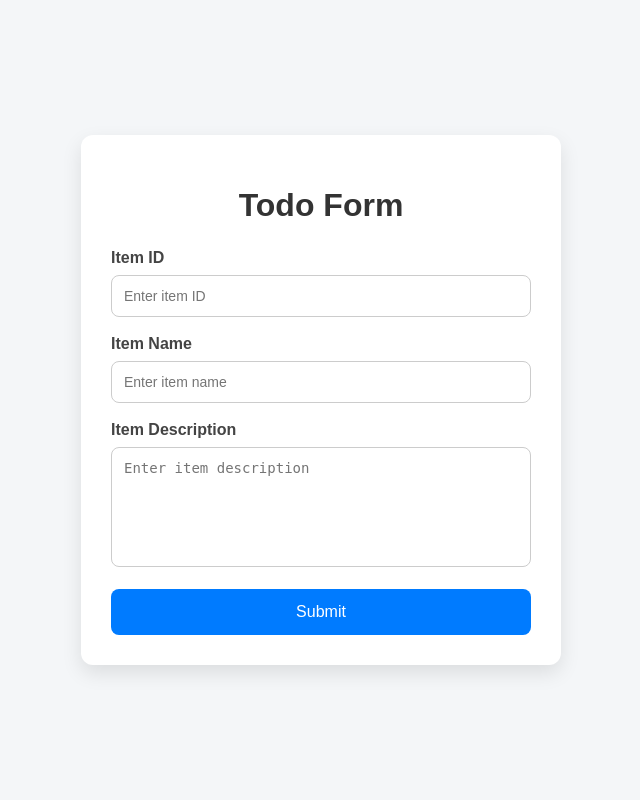
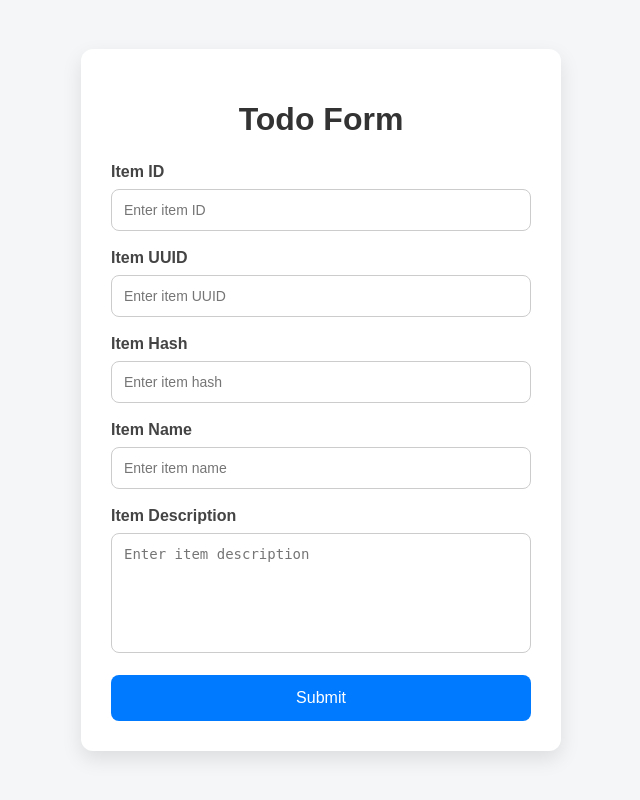
Before and after one commit to rk-panchal/flask-todo-project, a Flask app: page /todos in a window 1280 px wide. Shown: the whole page, without its empty margins (319-959 px from the left). Run offline with Flask 3, Linux system fonts and the light colour scheme.

Commit message:
Recommit add item id changes

```diff
--- a/frontend/templates/todo.html
+++ b/frontend/templates/todo.html
@@ -77,6 +77,16 @@
                name="itemID"
                placeholder="Enter item ID"
                required>
+        <label>Item UUID</label>
+        <input type="text"
+               name="itemUUID"
+               placeholder="Enter item UUID"
+               required>
+        <label>Item Hash</label>
+        <input type="text"
+               name="itemHash"
+               placeholder="Enter item hash"
+               required>
         <label>Item Name</label>
         <input type="text"
                name="itemName"
```
